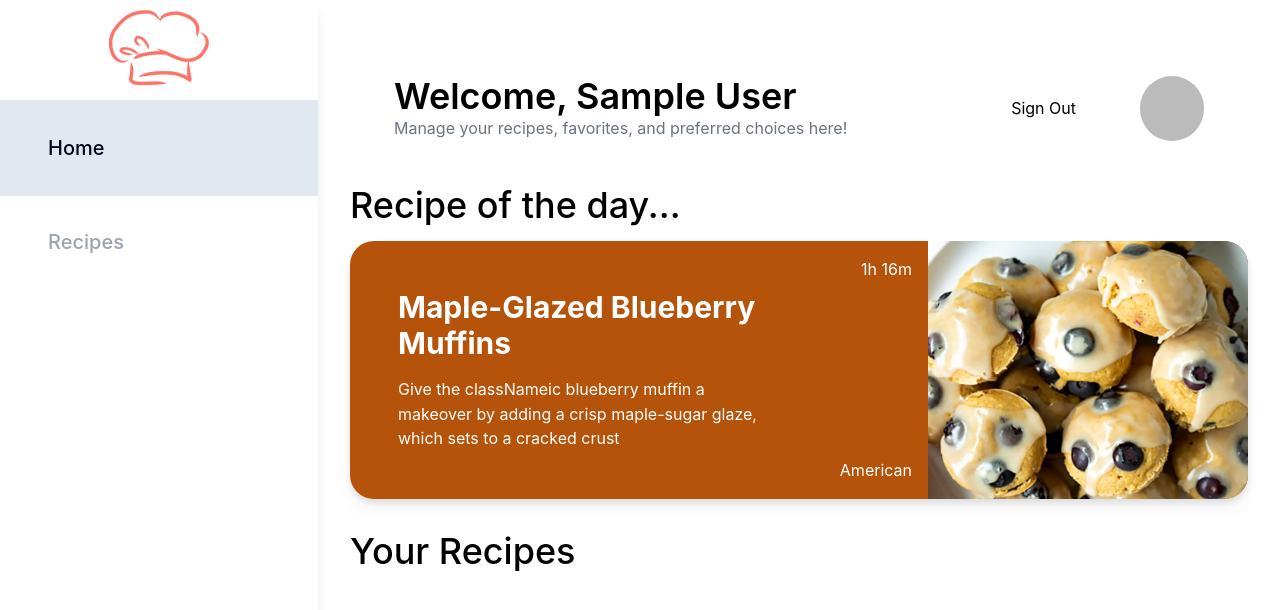
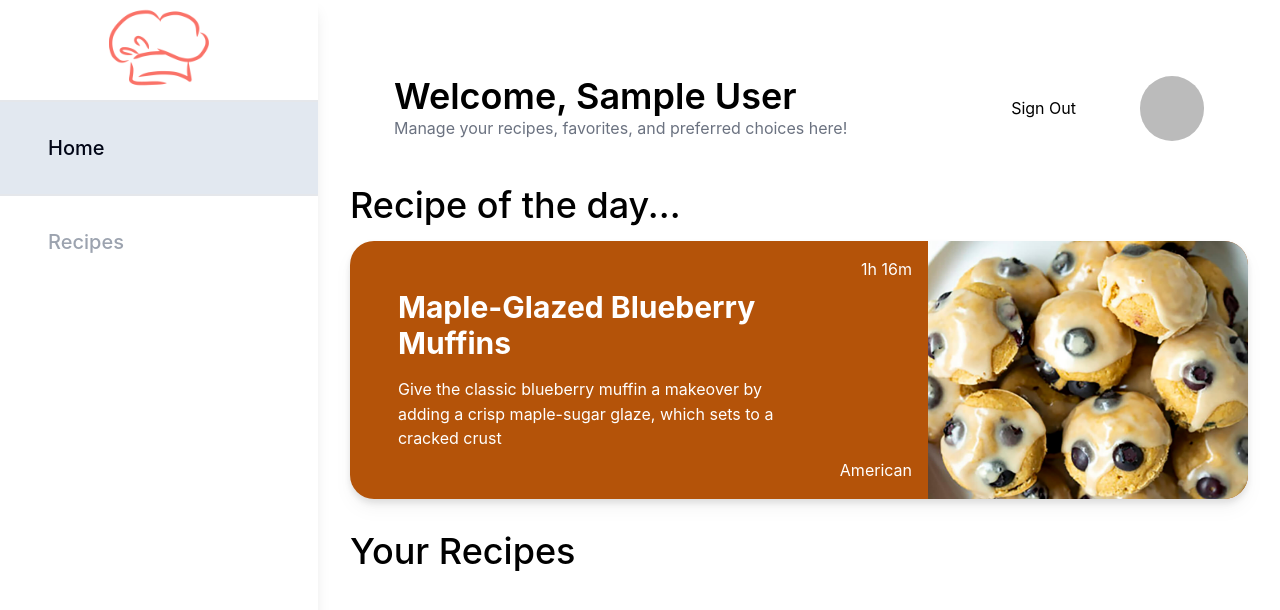
Before and after one commit to TreestanG/foodwrecked, a Next.js app: page /profile/home in a window 1280 px wide. Shown: the top 610 px of the page. Built offline with nearby package versions, Linux system fonts and the light colour scheme; no server answers; sample sign-in values are in the browser's storage.

Commit message:
changed typo in placeholder recipe of the day

```diff
--- a/src/pages/profile/home.js
+++ b/src/pages/profile/home.js
@@ -7,7 +7,7 @@ import Image from 'next/image'
 import { SideBarNavContext } from '../context/SideNavTabContext'
 import { useContext } from 'react'
 
-const example_data = { 'page': { 'article': { 'author': 'Cassie Best', 'description': 'Give the classNameic blueberry muffin a makeover by adding a crisp maple-sugar glaze, which sets to a cracked crust', 'id': '5199401', 'tags': [] }, 'recipe': { 'collections': ['Muffin', "Valentine's Day brunch", 'Easy muffin'], 'cooking_time': 6400, 'prep_time': 1200, 'serves': 0, 'keywords': ['Baking', 'Fruit muffin recipe', 'Maple syrup cake', 'Cupcakes', 'freezer-friendly muffins'], 'ratings': 90, 'nutrition_info': ['Added sugar 21g', 'Carbohydrate 37g', 'Kcal 240 calories', 'Protein 3g', 'Salt 0.6g', 'Saturated fat 5g', 'Fat 8g'], 'ingredients': ['plain flour', 'baking powder', 'bicarbonate of soda', 'granulated sugar', 'unsalted butter', 'buttermilk', 'egg', 'maple syrup', 'vanilla extract', 'blueberry', 'icing sugar'], 'courses': ['Afternoon tea', 'Breakfast', 'Brunch', 'Treat'], 'cusine': 'American', 'diet_types': [], 'skill_level': 'Easy', 'post_dates': '1435705200' }, 'channel': 'Recipe', 'title': 'Maple-glazed blueberry muffins' } }
+const example_data = { 'page': { 'article': { 'author': 'Cassie Best', 'description': 'Give the classic blueberry muffin a makeover by adding a crisp maple-sugar glaze, which sets to a cracked crust', 'id': '5199401', 'tags': [] }, 'recipe': { 'collections': ['Muffin', "Valentine's Day brunch", 'Easy muffin'], 'cooking_time': 6400, 'prep_time': 1200, 'serves': 0, 'keywords': ['Baking', 'Fruit muffin recipe', 'Maple syrup cake', 'Cupcakes', 'freezer-friendly muffins'], 'ratings': 90, 'nutrition_info': ['Added sugar 21g', 'Carbohydrate 37g', 'Kcal 240 calories', 'Protein 3g', 'Salt 0.6g', 'Saturated fat 5g', 'Fat 8g'], 'ingredients': ['plain flour', 'baking powder', 'bicarbonate of soda', 'granulated sugar', 'unsalted butter', 'buttermilk', 'egg', 'maple syrup', 'vanilla extract', 'blueberry', 'icing sugar'], 'courses': ['Afternoon tea', 'Breakfast', 'Brunch', 'Treat'], 'cusine': 'American', 'diet_types': [], 'skill_level': 'Easy', 'post_dates': '1435705200' }, 'channel': 'Recipe', 'title': 'Maple-glazed blueberry muffins' } }
 
 export default function ProfileHome() {
     const [activeTab, setActiveTab] = useContext(SideBarNavContext)
```
